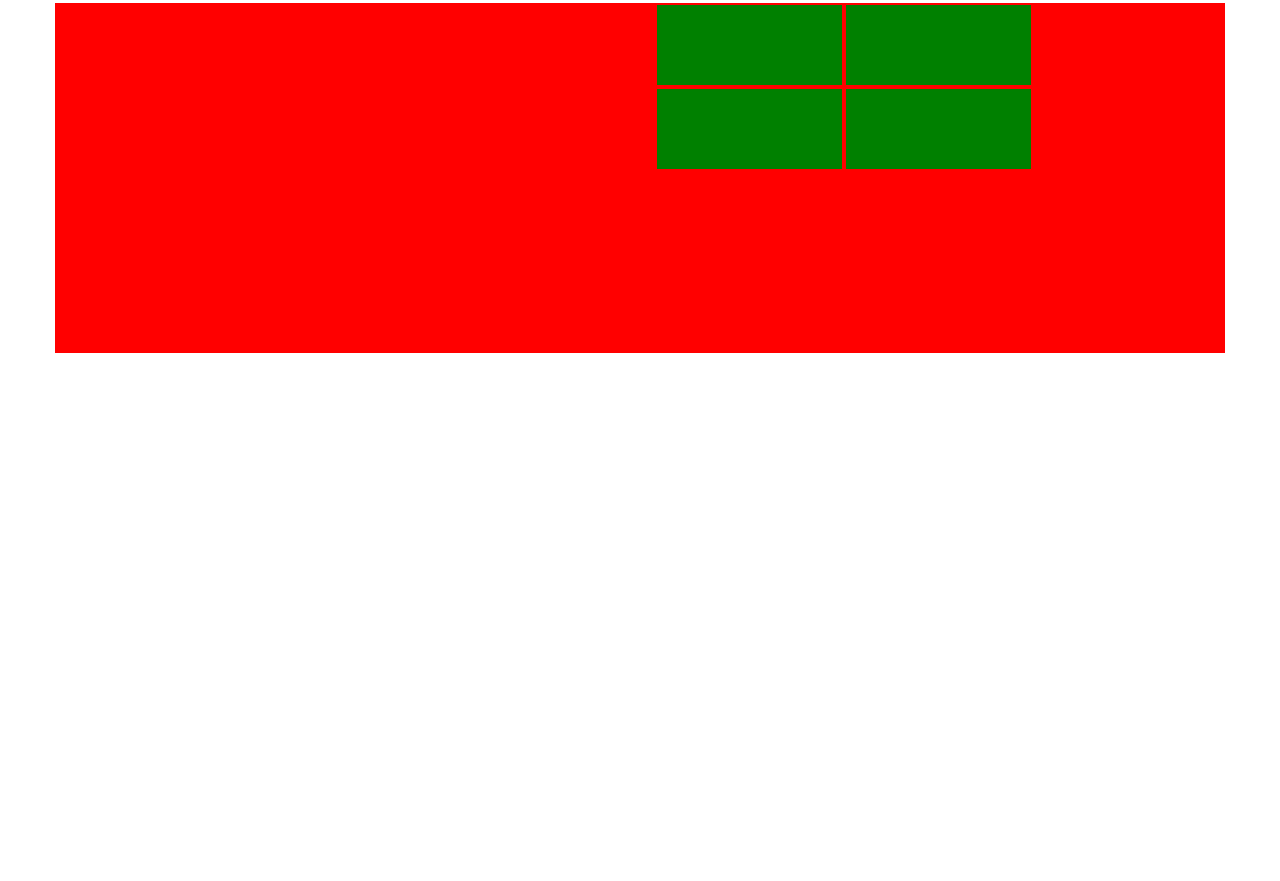
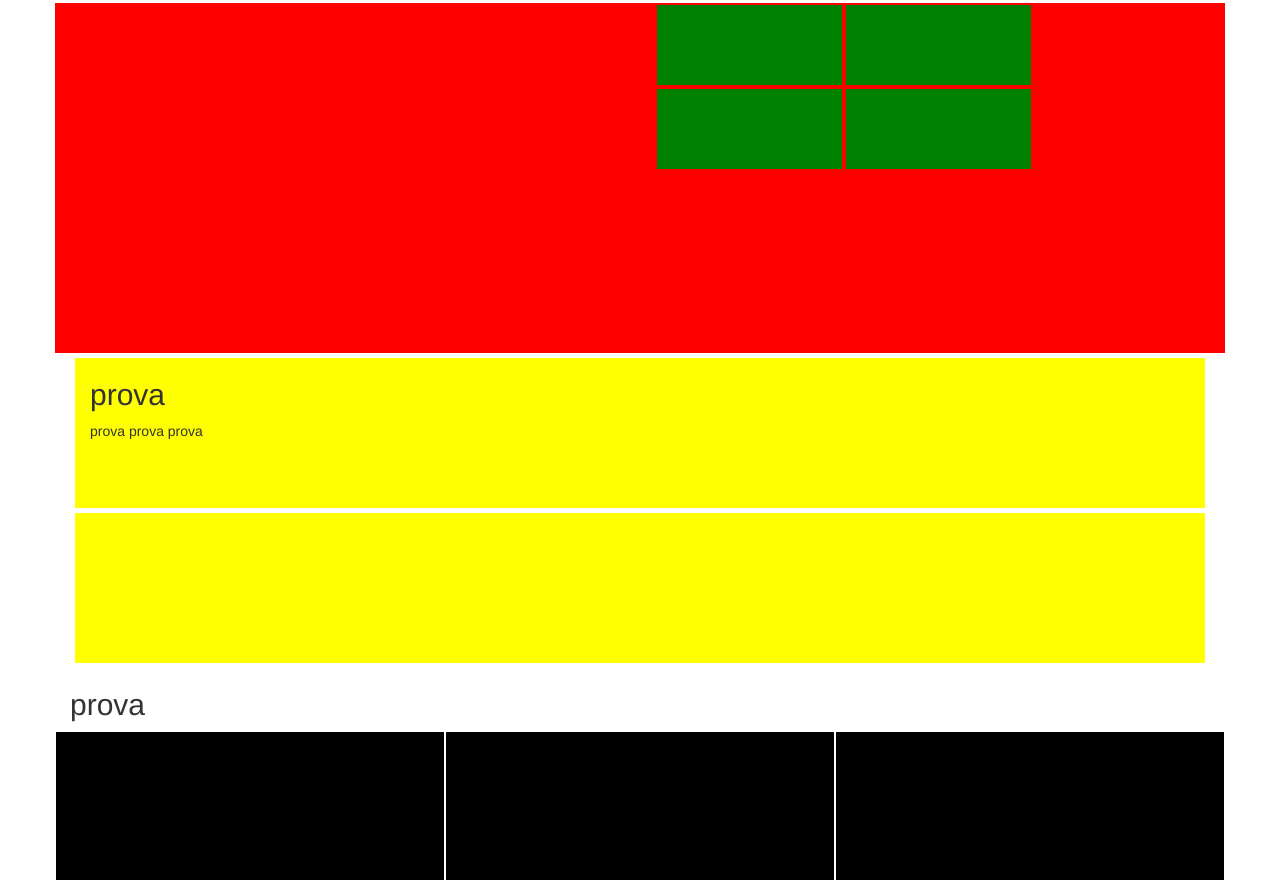
Before and after one commit to Jacoponigro/html-css-digitalocean, a plain HTML site: page index.html in a window 1280 px wide. Shown: the part 717-1598 px from the top of the page. Before the commit the page ends 1070 px from the top, so only its background shows below. Drawn offline with nearby package versions, Linux system fonts and the light colour scheme.

Commit message:
terza e quarta parte main

```diff
--- a/index.html
+++ b/index.html
@@ -82,12 +82,50 @@
             <div class="col-xs-12 col-sm-4 col-lg-4 second_main_item">
             </div>
         </div>
+      </div>        </div>
+
+    </section>
+          <!-- /seconda sezione -->
+          <!-- terza sezione -->
+    <section>
+      <div class="container">
+        <div class="row third_main">
+          <div class="col-xs-12 col-sm-12 col-lg-12">
+            <h2>prova</h2>
+            <p>prova prova prova</p>
           </div>
+        </div>
+        <div class="row third_main">
+          <div class="col-xs-12 col-sm-12 col-lg-12">
+
+          </div>
+          <img src="" alt="">
+          <p></p>
+        </div>
+        </div>
+    </section>
+          <!-- /terza sezione -->
+          <!-- quarta sezione -->
+          <section>
+            <div class="container">
+              <div class="row">
+                <div class="col-xs-12 col-sm-12 col-lg-12">
+                <h2>prova</h2>
+                </div>
+              </div>
+              <div class="row">
+                <div class="col-xs-12 col-sm-4 col-lg-4 fourth_main">
+
+                </div>
+                <div class="col-xs-12 col-sm-4 col-lg-4 fourth_main">
 
                 </div>
 
+                <div class="col-xs-12 col-sm-4 col-lg-4 fourth_main">
+                </div>
+              </div>
           </section>
-          <!-- /seconda sezione -->
+          <!-- /quarta sezione -->
        </main>
        <!-- /main -->
   </body>
--- a/style.css
+++ b/style.css
@@ -28,3 +28,13 @@
   margin:2px;
   background-color: green;
 }
+.third_main{
+  height:150px;
+  background-color: yellow;
+  margin:5px;
+}
+.fourth_main{
+  height: 150px;
+  background-color: black;
+  border: 1px solid #fff;
+}
```
Lines whose indentation alone changed are shown as unchanged.
